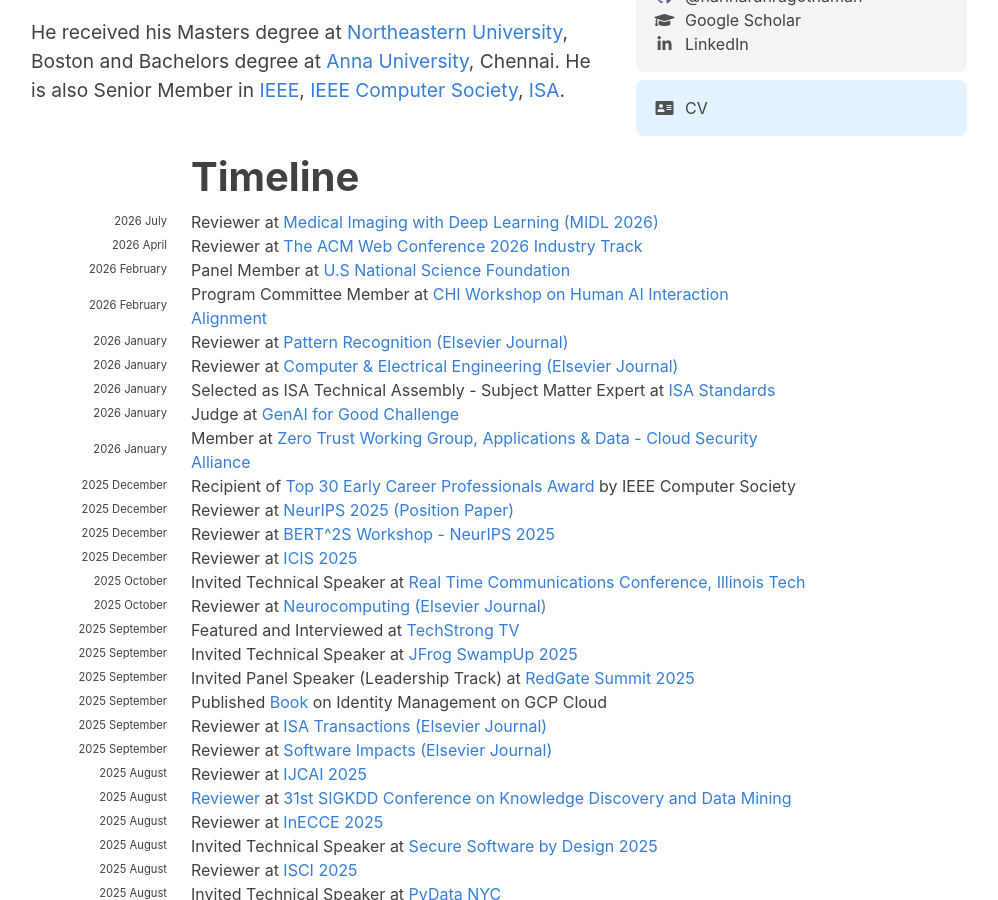
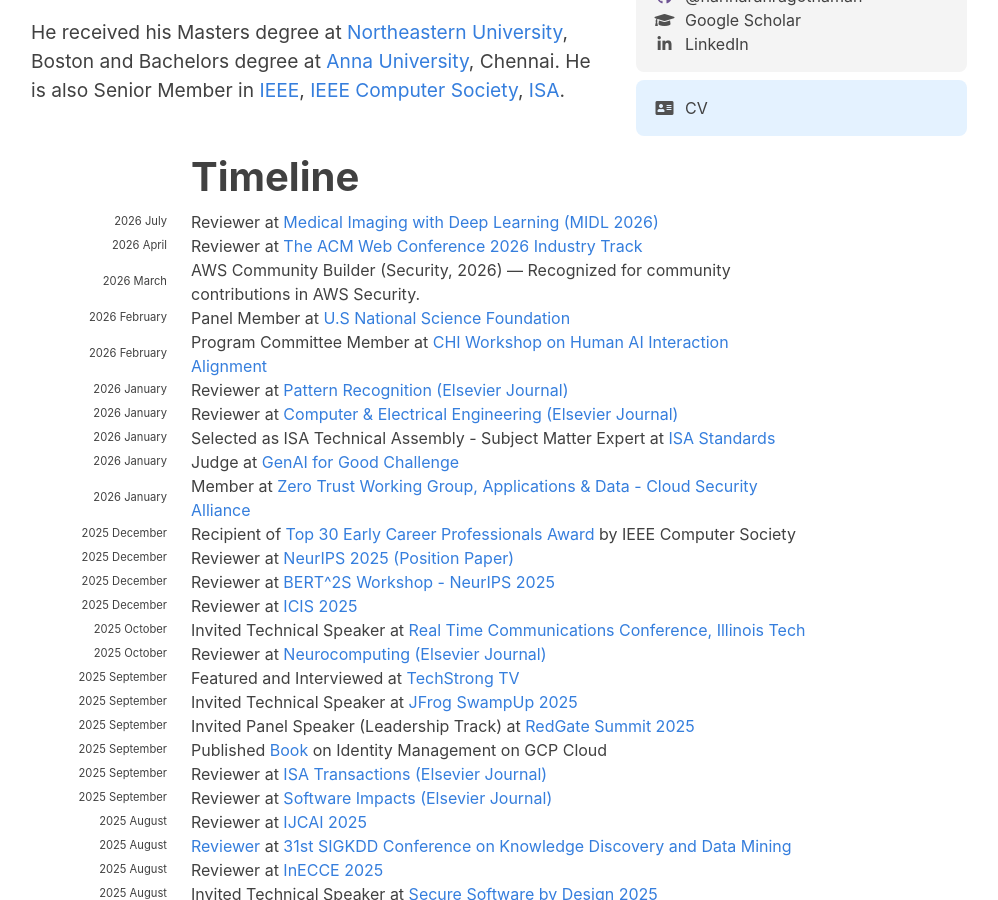
Before and after one commit to hariharanragothaman/hariharanragothaman.github.io, a Jekyll site: the page built from index.md, in a window 1280 px wide and 900 px high, scrolled down 676 px. Shown: the whole window, without its empty margins (141-1139 px from the left). Built offline with Jekyll 4.4.1, drawn with Linux system fonts in a browser that asks for light colours; nearby versions of some CDN libraries; some web fonts are replaced.

Commit message:
Add AWS Community Builder (Security, 2026) to timeline
Made-with: Cursor

```diff
--- a/_data/news.yaml
+++ b/_data/news.yaml
@@ -11,6 +11,10 @@
 - year: 2026
   year-extra: April
   description: Reviewer at <a href="https://www2026.thewebconf.org/"> The ACM Web Conference 2026 Industry Track </a>
+
+- year: 2026
+  year-extra: March
+  description: AWS Community Builder (Security, 2026) — Recognized for community contributions in AWS Security.
 
 - year: 2026
   year-extra: February
```
